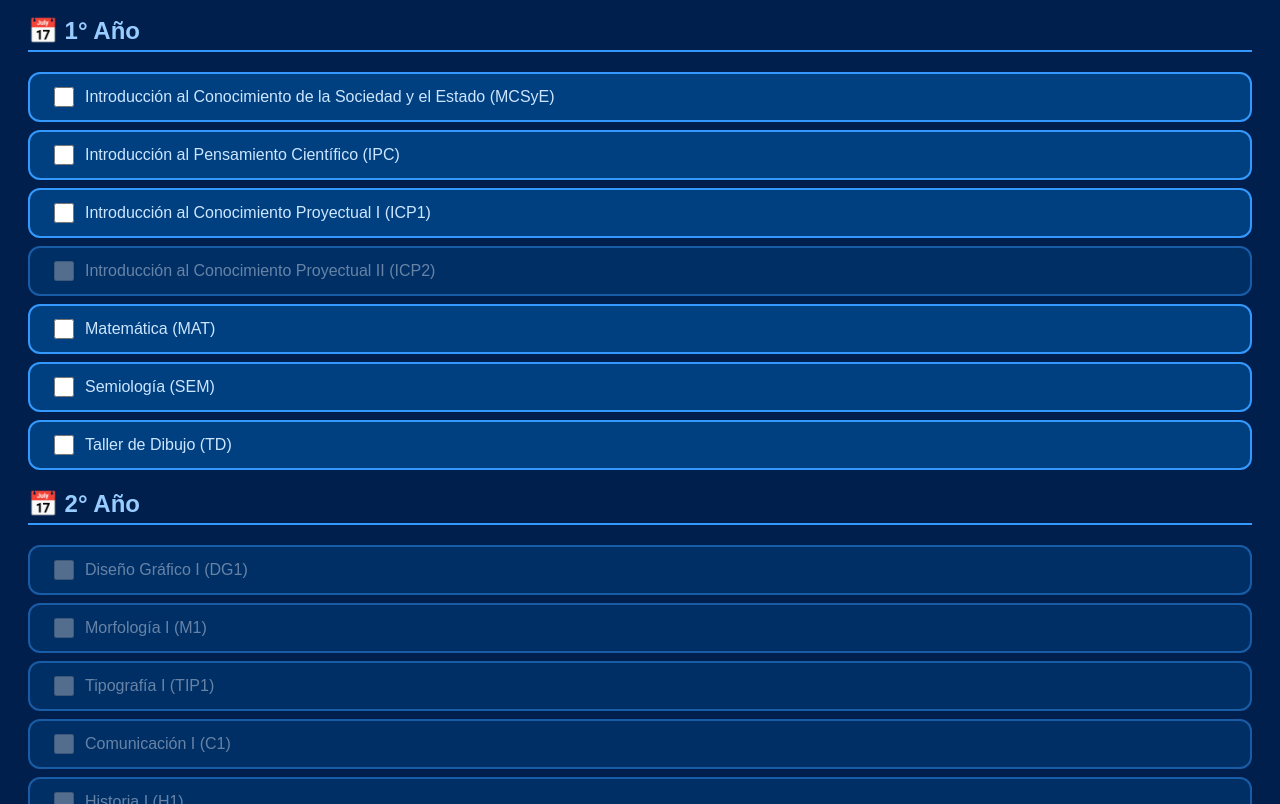
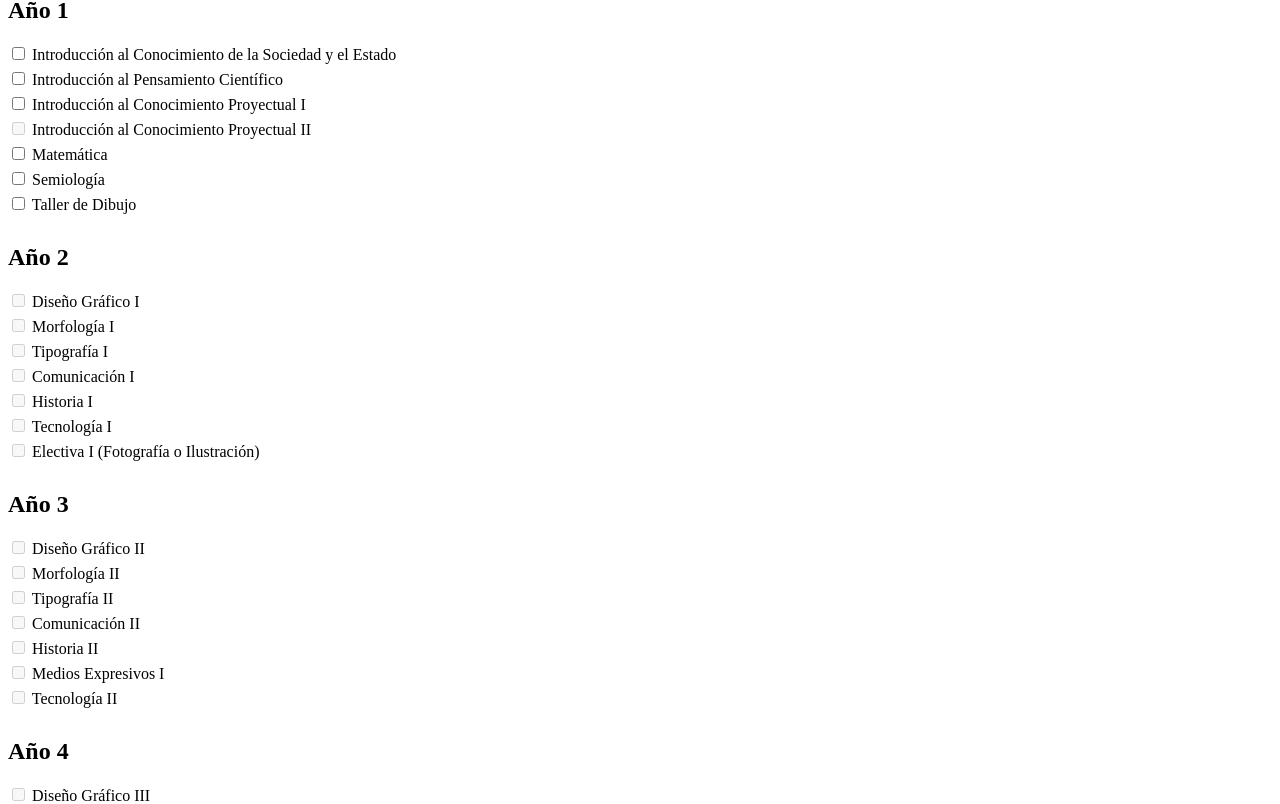
Before and after one commit to conimangia/lauti-mi-amor-UBA, a plain HTML site: page index.html in a window 1280 px wide. Shown: the part 91-895 px from the top of the page. Drawn offline with Linux system fonts and the light colour scheme.

Commit message:
Update index.html

```diff
--- a/index.html
+++ b/index.html
@@ -1,72 +1,25 @@
 <!DOCTYPE html>
 <html lang="es">
 <head>
-<meta charset="UTF-8" />
-<meta name="viewport" content="width=device-width, initial-scale=1" />
-<title>Malla Curricular Diseño Gráfico Interactiva</title>
+  <meta charset="UTF-8">
+  <title>Malla Curricular Diseño Gráfico</title>
   <style>
-  body {
-    font-family: Arial, sans-serif;
-    background: #001f4d; /* Azul oscuro */
-    color: #cce6ff; /* Azul claro */
-    padding: 20px;
+    h2 {
+      margin-top: 30px;
     }
     .materia {
-    border: 2px solid #3399ff;
-    border-radius: 12px;
-    background: #004080;
-    padding: 10px 20px;
-    margin: 8px 0;
-    display: flex;
-    align-items: center;
-    user-select: none;
-  }
-  .materia.aprobada {
-    background: #0073e6;
-    text-decoration: line-through;
-  }
-  .materia.bloqueada {
-    opacity: 0.5;
-    cursor: not-allowed;
-  }
-  h1, h2 {
-    color: #99ccff;
-    user-select: none;
-  }
-  h2 {
-    border-bottom: 2px solid #3399ff;
-    padding-bottom: 5px;
-  }
-  input[type="checkbox"] {
-    width: 20px;
-    height: 20px;
-    cursor: pointer;
-  }
-  input[type="checkbox"]:disabled {
-    cursor: not-allowed;
+      margin: 5px 0;
     }
   </style>
 </head>
 <body>
 
-<h1>Malla Curricular Diseño Gráfico</h1>
-
-<div id="malla-container"></div>
-
-  <div id="materias">
-  <div class="materia"><input type="checkbox" id="MCSyE"><label for="MCSyE">Introducción al Conocimiento de la Sociedad y el Estado</label></div>
-  <div class="materia"><input type="checkbox" id="IPC"><label for="IPC">Introducción al Pensamiento Científico</label></div>
-  <div class="materia"><input type="checkbox" id="ICP1"><label for="ICP1">Introducción al Conocimiento Proyectual I</label></div>
-  <div class="materia"><input type="checkbox" id="ICP2"><label for="ICP2">Introducción al Conocimiento Proyectual II</label></div>
-  <div class="materia"><input type="checkbox" id="MAT"><label for="MAT">Matemática</label></div>
-  <div class="materia"><input type="checkbox" id="SEM"><label for="SEM">Semiología</label></div>
-  <div class="materia"><input type="checkbox" id="TD"><label for="TD">Taller de Dibujo</label></div>
-</div>
-
+  <h1>Malla Curricular - Diseño Gráfico</h1>
+  <div id="materias-container"></div>
 
   <script>
-  // Definición de materias con correlativas
     const materias = [
+      // Año 1
       { id: "MCSyE", nombre: "Introducción al Conocimiento de la Sociedad y el Estado", anio: 1, correlativas: [] },
       { id: "IPC", nombre: "Introducción al Pensamiento Científico", anio: 1, correlativas: [] },
       { id: "ICP1", nombre: "Introducción al Conocimiento Proyectual I", anio: 1, correlativas: [] },
@@ -75,6 +28,7 @@
       { id: "SEM", nombre: "Semiología", anio: 1, correlativas: [] },
       { id: "TD", nombre: "Taller de Dibujo", anio: 1, correlativas: [] },
 
+      // Año 2
       { id: "DG1", nombre: "Diseño Gráfico I", anio: 2, correlativas: ["MCSyE", "IPC", "ICP1", "ICP2", "MAT", "SEM", "TD"] },
       { id: "M1", nombre: "Morfología I", anio: 2, correlativas: ["MCSyE", "IPC", "ICP1", "ICP2", "MAT", "SEM", "TD"] },
       { id: "TIP1", nombre: "Tipografía I", anio: 2, correlativas: ["MCSyE", "IPC", "ICP1", "ICP2", "MAT", "SEM", "TD"] },
@@ -83,6 +37,7 @@
       { id: "TEC1", nombre: "Tecnología I", anio: 2, correlativas: ["MCSyE", "IPC", "ICP1", "ICP2", "MAT", "SEM", "TD"] },
       { id: "ELEC1", nombre: "Electiva I (Fotografía o Ilustración)", anio: 2, correlativas: ["MCSyE", "IPC", "ICP1", "ICP2", "MAT", "SEM", "TD"] },
 
+      // Año 3
       { id: "DG2", nombre: "Diseño Gráfico II", anio: 3, correlativas: ["DG1", "M1", "TIP1", "C1", "H1", "TEC1"] },
       { id: "M2", nombre: "Morfología II", anio: 3, correlativas: ["M1"] },
       { id: "TIP2", nombre: "Tipografía II", anio: 3, correlativas: ["TIP1"] },
@@ -91,82 +46,59 @@
       { id: "ME1", nombre: "Medios Expresivos I", anio: 3, correlativas: ["ELEC1"] },
       { id: "TEC2", nombre: "Tecnología II", anio: 3, correlativas: ["TEC1"] },
 
+      // Año 4
       { id: "DG3", nombre: "Diseño Gráfico III", anio: 4, correlativas: ["DG2", "M2", "TIP2", "C1", "H1", "TEC1"] },
       { id: "ME2", nombre: "Medios Expresivos II", anio: 4, correlativas: ["ME1"] },
       { id: "LPP", nombre: "Legislación y Práctica Profesional", anio: 4, correlativas: ["DG1", "M1", "TIP1", "C1", "H1", "TEC1", "ELEC1"] },
       { id: "ELEC_SH", nombre: "Electiva Socio-Humanística", anio: 4, correlativas: ["H2", "C2"] },
 
+      // Año 5
       { id: "DG4", nombre: "Diseño Gráfico IV", anio: 5, correlativas: ["DG3", "M2", "TIP2"] },
       { id: "ELEC_OR", nombre: "Electiva Orientada I y II", anio: 5, correlativas: ["DG3", "M2", "TIP2"] },
       { id: "OPT", nombre: "Optativas I y II", anio: 5, correlativas: ["DG2", "M1", "TIP1", "C1", "H1", "TEC1"] },
       { id: "SEM_OPT", nombre: "Seminarios Optativos I, II y III", anio: 5, correlativas: ["DG2", "M1", "TIP1", "C1", "H1", "TEC1"] }
     ];
 
-  const container = document.getElementById("malla-container");
-  const anios = [1, 2, 3, 4, 5];
+    const contenedor = document.getElementById("materias-container");
 
-  function puedeCursar(materia, aprobadas) {
-    // Si no tiene correlativas, siempre puede cursar
-    if (!materia.correlativas || materia.correlativas.length === 0) return true;
-    // Verifica que todas las correlativas estén aprobadas
-    return materia.correlativas.every(c => aprobadas.has(c));
+    // Agrupar materias por año
+    const materiasPorAnio = {};
+    materias.forEach(m => {
+      if (!materiasPorAnio[m.anio]) materiasPorAnio[m.anio] = [];
+      materiasPorAnio[m.anio].push(m);
+    });
+
+    // Renderizar materias por año
+    for (let anio = 1; anio <= 5; anio++) {
+      if (!materiasPorAnio[anio]) continue;
+      const grupo = document.createElement("div");
+      grupo.innerHTML = `<h2>Año ${anio}</h2>`;
+      materiasPorAnio[anio].forEach(m => {
+        grupo.innerHTML += `
+          <div class="materia">
+            <input type="checkbox" id="${m.id}" ${m.correlativas.length ? "disabled" : ""}>
+            <label for="${m.id}">${m.nombre}</label>
+          </div>
+        `;
+      });
+      contenedor.appendChild(grupo);
     }
 
-  function render() {
-    container.innerHTML = "";
-    // Obtenemos todas las materias marcadas como aprobadas (checked)
-    const aprobadas = new Set(
-      [...document.querySelectorAll("input[type=checkbox]:checked")].map(cb => cb.value)
-    );
-
-    anios.forEach(anio => {
-      const divAnio = document.createElement("div");
-      divAnio.className = "anio";
-      const h2 = document.createElement("h2");
-      h2.textContent = `📅 ${anio}° Año`;
-      divAnio.appendChild(h2);
-
-      materias
-        .filter(m => m.anio === anio)
-        .forEach(materia => {
-          const divMat = document.createElement("div");
-          divMat.className = "materia";
-          divMat.id = materia.id;
-
-          const habilitado = puedeCursar(materia, aprobadas);
-
-          if (aprobadas.has(materia.id)) {
-            divMat.classList.add("aprobada");
+    // Habilitar materias según correlativas
+    function actualizar() {
+      materias.forEach(m => {
+        if (m.correlativas.length > 0) {
+          const habilitar = m.correlativas.every(c => document.getElementById(c).checked);
+          document.getElementById(m.id).disabled = !habilitar;
         }
-
-          if (!habilitado) {
-            divMat.classList.add("bloqueada");
-          }
-
-          const checkbox = document.createElement("input");
-          checkbox.type = "checkbox";
-          checkbox.value = materia.id;
-          checkbox.checked = aprobadas.has(materia.id);
-
-          // Deshabilita solo si tiene correlativas y no están aprobadas
-          checkbox.disabled = !habilitado && materia.correlativas.length > 0;
-
-          checkbox.addEventListener("change", () => render());
-
-          const label = document.createElement("label");
-          label.textContent = `${materia.nombre} (${materia.id})`;
-          label.style.marginLeft = "8px";
-
-          divMat.appendChild(checkbox);
-          divMat.appendChild(label);
-          divAnio.appendChild(divMat);
-        });
-
-      container.appendChild(divAnio);
       });
     }
 
-  render();
+    // Escuchar cambios en los checkbox
+    materias.forEach(m => {
+      const el = document.getElementById(m.id);
+      el.addEventListener('change', actualizar);
+    });
   </script>
 
 </body>
```
Lines whose indentation alone changed are shown as unchanged.
